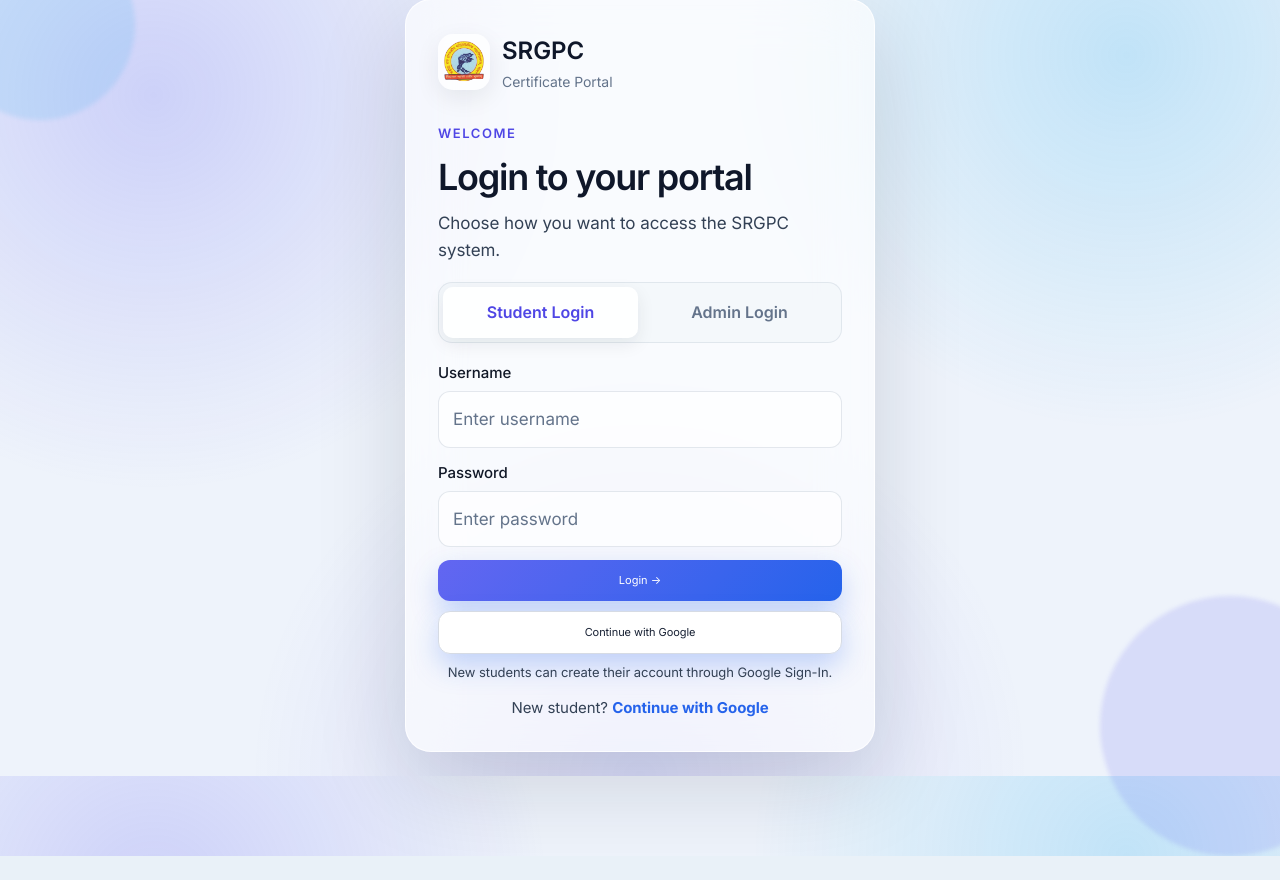
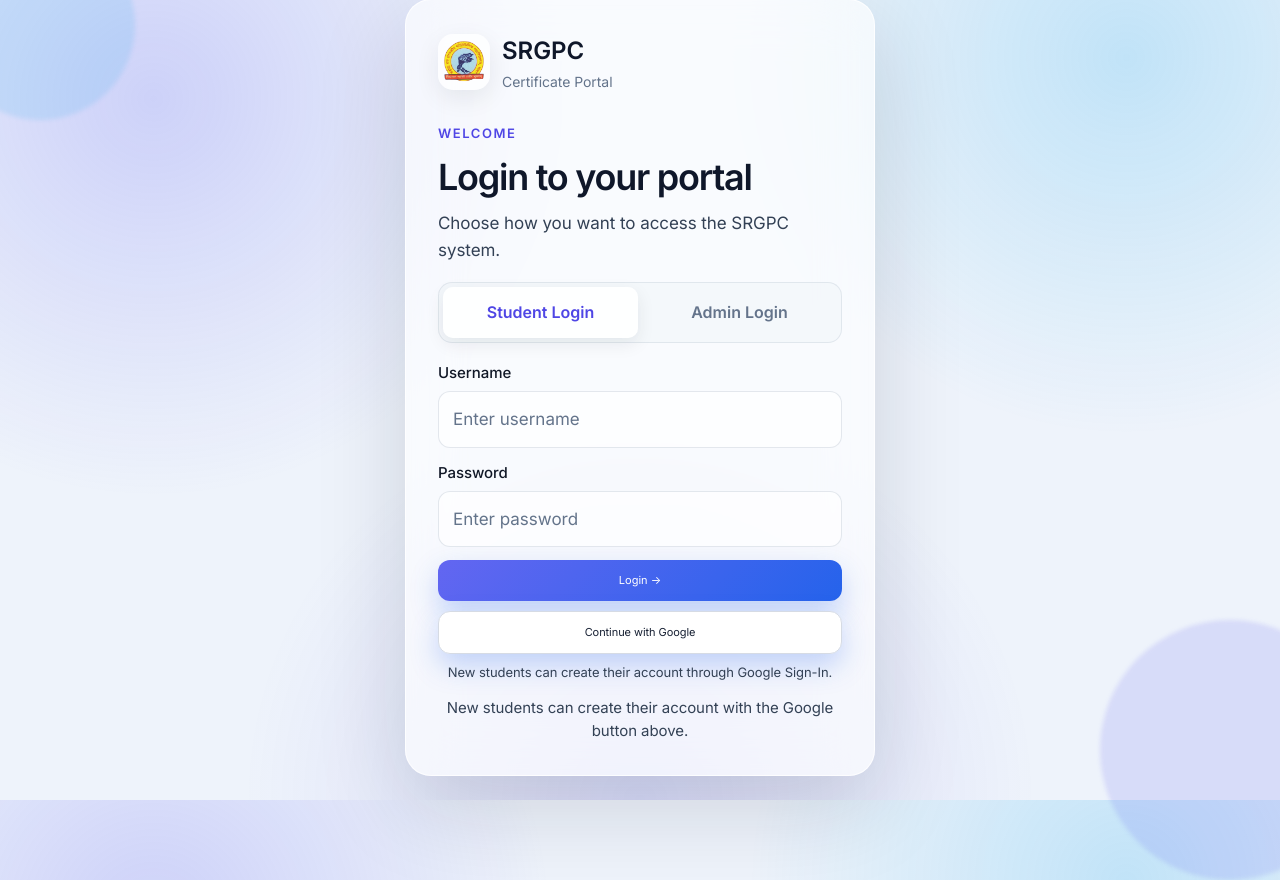
Before and after one commit to shazzxz/SRGPC-Certificate-System, a Flask app: page / in a window 1280 px wide; the page is wider, and only the part inside the window is pictured. Shown: the part 25-905 px from the top of that part. Before the commit the page ends 881 px from the top of that part, so only its background shows below. Run offline with Flask 3, Linux system fonts and the light colour scheme; some libraries are stand-ins or nearby versions.

Commit message:
Simplify login to one student Google action and no admin Google login

```diff
--- a/templates/login.html
+++ b/templates/login.html
@@ -36,11 +36,10 @@ html.dark-mode .login-mode-note{color:#91a4bd}
 <label>Admin username<input name="username" id="adminUsername" placeholder="Admin username"></label>
 <label>Admin password<input name="password" id="adminPassword" type="password" placeholder="Admin password"></label>
 <button class="primary-btn" id="adminLoginSubmit" type="submit">Login as Admin →</button>
-<a href="{{ url_for('google_admin_login') }}" id="googleAdminSignIn" class="login-google-admin primary-btn"><span class="google-mark">G</span> Continue with Google</a>
-<div class="login-mode-note">Google Admin Login works only for students granted admin access by the superadmin.</div>
+<div class="login-mode-note">Use your configured administrator username and password.</div>
 </div>
 </form>
-<div class="register-link" id="studentRegister"><span>New student?</span> <a href="{{ url_for('register') }}">Continue with Google</a></div>
+<div class="register-link" id="studentRegister">New students can create their account with the Google button above.</div>
 <div class="admin-note" id="adminHint" style="display:none"><b>Admin access</b><span>Use the configured master/staff password or your granted Google admin access.</span></div>
 </div></div>
 <script>
```
